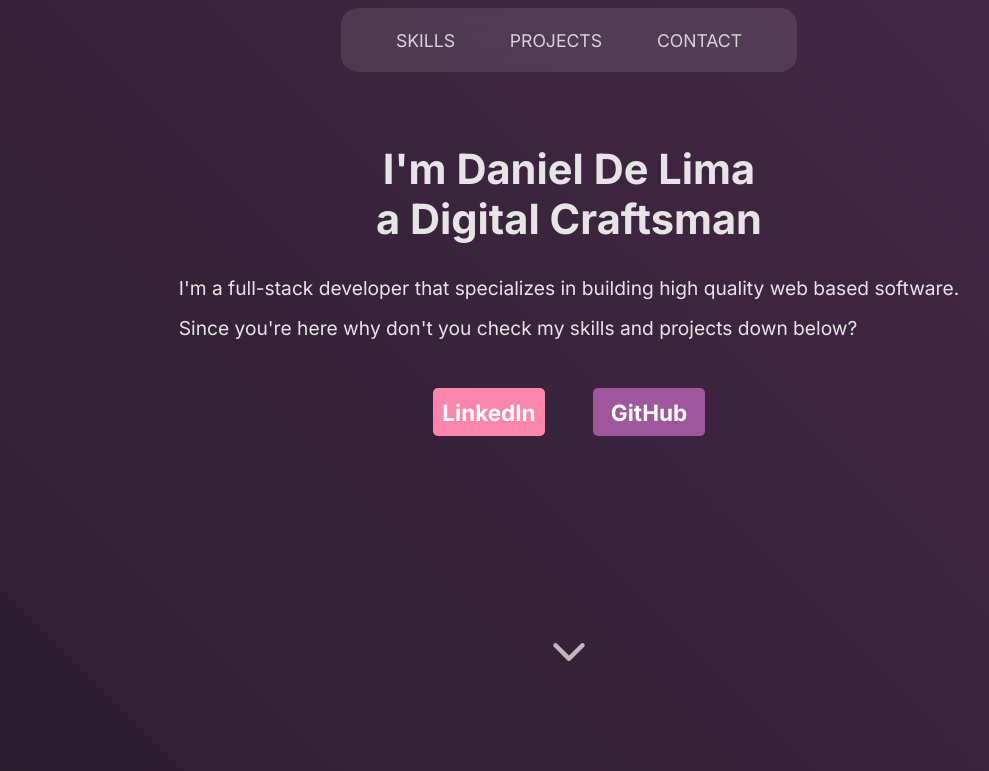
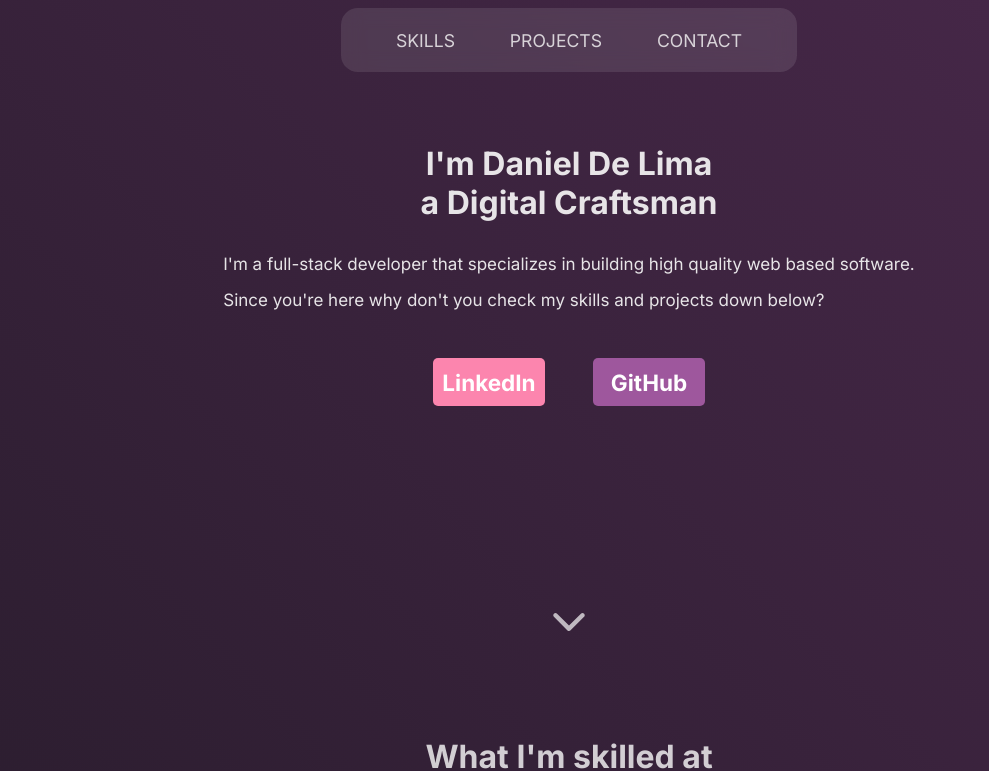
Before and after one commit to dndanli/dndanli-portfolio-v2, a React (Create React App) app in the folder dndanli-portfolio/: page / in a window 1280 px wide. Shown: the top 771 px of the page, without its empty margins (71-1060 px from the left). Built offline with nearby package versions, Linux system fonts and the light colour scheme.

Commit message:
modified font sizes

```diff
--- a/dndanli-portfolio/src/Components/Sections/About/About.style.ts
+++ b/dndanli-portfolio/src/Components/Sections/About/About.style.ts
@@ -8,7 +8,7 @@ const StyledAbout = styled(About)`
   padding-block: min(30vh, 5rem);
 
   .greetings {
-    font-size: 1.3rem;
+    font-size: 1rem;
     font-family: "Inter", sans-serif;
     font-weight: 700;
     color: rgba(250, 250, 250, 0.9);
@@ -17,16 +17,8 @@ const StyledAbout = styled(About)`
     align-items: center;
   }
 
-  #span-greeting-1 {
-    /* color: #fc85ae; */
-  }
-
-  #span-gretting-2 {
-    /* color: #f4afab; */
-  }
-
   .about-text {
-    font-size: 1.2rem;
+    font-size: 17px;
     font-family: "Inter", sans-serif;
     font-weight: 400;
 
```
